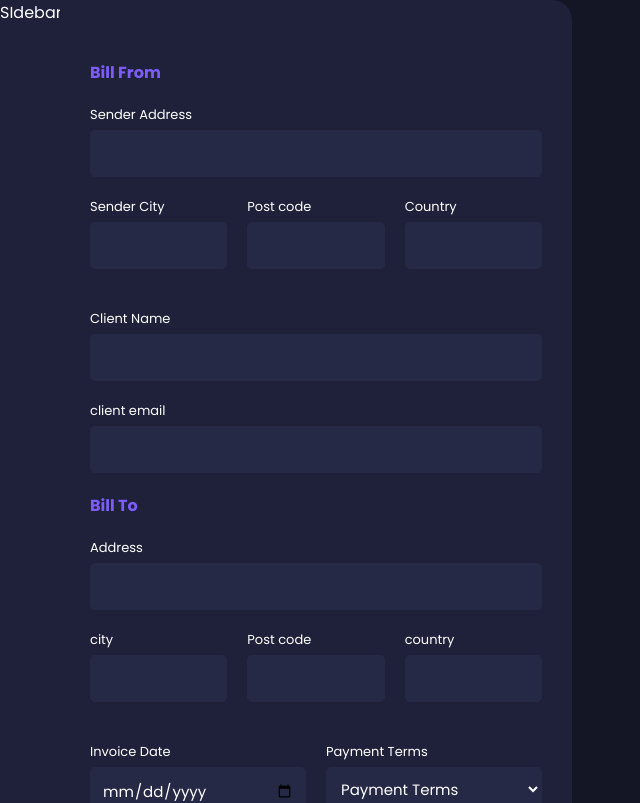
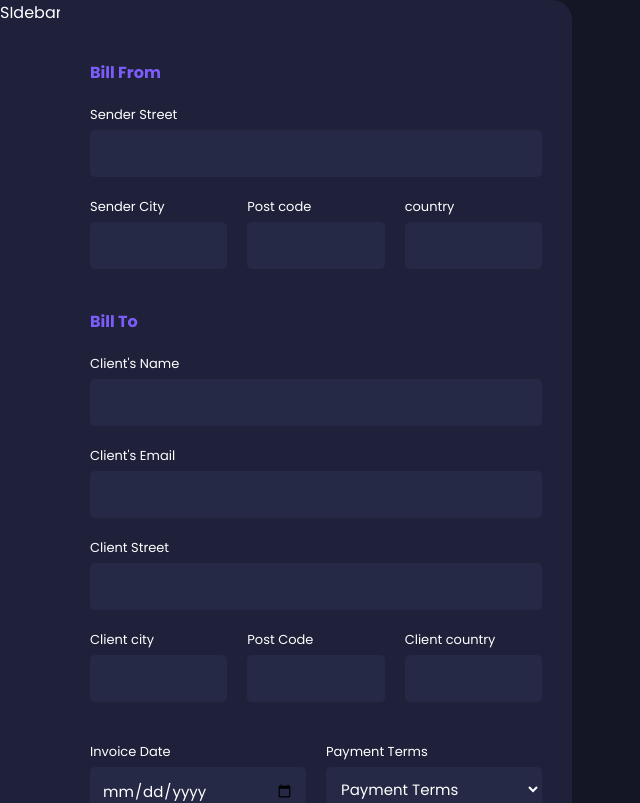
Before and after one commit to thebigbenn009/Invoice-App, a React (Vite) app: page /newInvoice in a window 1280 px wide. Shown: the top 803 px of the page, without its empty margins (0-640 px from the left). Built offline with nearby package versions, Linux system fonts and the light colour scheme.

Commit message:
FORM-REDONE

```diff
--- a/src/Context.jsx
+++ b/src/Context.jsx
@@ -29,14 +29,14 @@ const AppProvider = ({ children }) => {
       console.log("items must be placed");
       return;
     }
-    // setInvoiceData((prevInvoice) => {
-    //   const newInvoice = {
-    //     id: generateUniqueId(prevInvoice),
-    //     status: "pending",
-    //     ...data,
-    //   };
-    //   return [...prevInvoice, newInvoice];
-    // });
+    setInvoiceData((prevInvoice) => {
+      const newInvoice = {
+        id: generateUniqueId(prevInvoice),
+        status: "pending",
+        ...data,
+      };
+      return [...prevInvoice, newInvoice];
+    });
     console.log(data);
   };
   //function to handle save to drafts
@@ -48,7 +48,7 @@ const AppProvider = ({ children }) => {
       alert("Please fill out the Name field before saving to drafts.");
     }
   };
-  //function to handle save to drafts
+  //function to handle save to reset fields
   const resetField = () => {
     reset();
   };
--- a/src/components/FormInput.jsx
+++ b/src/components/FormInput.jsx
@@ -7,7 +7,7 @@ const FormInput = () => {
     register,
     control,
     handleSubmit,
-    formState,
+    errors,
     insert,
     fields,
     watch,
@@ -19,21 +19,24 @@ const FormInput = () => {
     resetField,
   } = useGlobalContext();
 
-  const { errors } = formState;
+  // const { errors } = formState;
 
   return (
     <>
       <form onSubmit={handleSubmit(onSubmit)} noValidate>
         <div className="form-control">
           <h4>Bill From</h4>
+
           <InvoiceInput
             inputField="senderAddress.street"
-            id="senderAddress"
-            fieldName="Sender Address"
+            id="senderAddress.street"
             message="can't be empty"
+            fieldName="Sender Street"
             errorMessage={errors?.senderAddress?.street?.message}
           />
+        </div>
         <div className="form-3-col">
+          <div className="form-control">
             <InvoiceInput
               inputField="senderAddress.city"
               id="senderCity"
@@ -41,24 +44,15 @@ const FormInput = () => {
               fieldName="Sender City"
               errorMessage={errors?.senderAddress?.city?.message}
             />
-
-            <div className="invoice-input">
-              <label htmlFor="senderPostcode">
-                <span>Post code</span>
-                <span className="error">
-                  {errors?.senderAddress?.postCode?.message}
-                </span>
-              </label>
-              <input
-                type="text"
-                id="senderPostcode"
-                {...register("senderAddress.postCode", {
-                  // valueAsNumber: true,
-                  required: {
-                    value: true,
-                    message: "can't be empty",
-                  },
-
+          </div>
+          <div className="form-control">
+            <InvoiceInput
+              inputField="senderAddress.postCode"
+              id="senderPostCode"
+              message="can't be empty"
+              fieldName="Post code"
+              errorMessage={errors?.senderAddress?.postCode?.message}
+              validationRules={{
                 pattern: {
                   value: /^\d{1,6}$/,
                   message: "Please enter a number",
@@ -67,137 +61,93 @@ const FormInput = () => {
                   value: 6,
                   message: "Postal code must be 6 characters or less",
                 },
-                })}
+              }}
             />
           </div>
+          <div className="form-control">
             <InvoiceInput
               inputField="senderAddress.country"
               id="senderCountry"
               message="can't be empty"
-              fieldName="Country"
+              fieldName="country"
               errorMessage={errors?.senderAddress?.country?.message}
             />
           </div>
         </div>
         <div className="form-control">
+          <h4>Bill to</h4>
+          <div className="form-control">
             <InvoiceInput
               inputField="clientName"
-            id="client name"
+              id="clientName"
               message="can't be empty"
-            fieldName="Client Name"
+              fieldName="Client's Name"
               errorMessage={errors?.clientName?.message}
             />
           </div>
           <div className="form-control">
-          <div className="invoice-input">
-            <label htmlFor="clientEmail">client email</label>
-            <input
-              type="text"
+            <InvoiceInput
+              inputField="clientEmail"
               id="clientEmail"
-              {...register("clientName", {
-                required: { value: true, message: "can't be empty" },
-              })}
+              message="can't be empty"
+              fieldName="Client's Email"
+              errorMessage={errors?.clientEmail?.message}
+              validationRules={{
+                pattern: {
+                  value: /^[A-Z0-9._%+-]+@[A-Z0-9.-]+\.[A-Z]{2,4}$/i,
+                  message: "Invalid email address",
+                },
+              }}
             />
-            <span className="error">{errors?.clientName?.message}</span>
-          </div>
           </div>
           <div className="form-control">
-          <h4>Bill to</h4>
-          <div className="invoice-input">
-            <label htmlFor="clientStreet">
-              <span>Address</span>
-              <span className="error">
-                {errors?.clientAddress?.street?.message}
-              </span>
-            </label>
-            <input
-              type="text"
+            <InvoiceInput
+              inputField="clientAddress.street"
               id="clientStreet"
-              {...register("clientAddress.street", {
-                required: {
-                  value: true,
-                  message: "can't be empty",
-                },
-              })}
-            />
-          </div>
-          <div className="form-3-col">
-            <div className="invoice-input">
-              <label htmlFor="clientCity">
-                <span>city</span>
-                <span className="error">
-                  {errors?.clientAddress?.city?.message}
-                </span>
-              </label>
-              <input
-                type="text"
-                id="clientCity"
-                {...register("clientAddress.city", {
-                  required: {
-                    value: true,
-                    message: "can't be empty",
-                  },
-                })}
-              />
-            </div>
-            <div className="invoice-input">
-              <label htmlFor="clientPostCode">
-                <span>Post code</span>
-                <span className="error">
-                  {errors?.clientAddress?.postCode?.message}
-                </span>
-              </label>
-              <input
-                type="text"
-                id="clientPostCode"
-                {...register("clientAddress.postCode", {
-                  required: {
-                    value: true,
-                    message: "can't be empty",
-                  },
-
-                  pattern: {
-                    value: /^\d{1,6}$/,
-                    message: "Please enter a number",
-                  },
-                  maxLength: {
-                    value: 6,
-                    message: "Postal code must be 6 characters or less",
-                  },
-                })}
-              />
-            </div>
-            <div className="invoice-input">
-              <label htmlFor="clientCountry">
-                <span>country</span>
-                <span className="error">
-                  {errors?.clientAddress?.country?.message}
-                </span>
-              </label>
-              <input
-                type="text"
-                id="clientCountry"
-                {...register("clientAddress.country", {
-                  required: {
-                    value: true,
-                    message: "can't be empty",
-                  },
-                })}
+              message="can't be empty"
+              fieldName="Client Street"
+              errorMessage={errors?.clientAddress?.street?.message}
             />
           </div>
         </div>
+        <div className="form-3-col">
+          <div className="form-control">
+            <InvoiceInput
+              inputField="clientAddress.city"
+              id="clientCity"
+              message="can't be empty"
+              fieldName="Client city"
+              errorMessage={errors?.clientAddress?.city?.message}
+            />
           </div>
           <div className="form-control">
+            <InvoiceInput
+              inputField="clientAddress.postCode"
+              id="clientPostCode"
+              message="can't be empty"
+              fieldName="Post Code"
+              errorMessage={errors?.clientAddress?.postCode?.message}
+            />
+          </div>
+          <div className="form-control">
+            <InvoiceInput
+              inputField="clientAddress.country"
+              id="clientCountry"
+              message="can't be empty"
+              fieldName="Client country"
+              errorMessage={errors?.clientAddress?.country?.message}
+            />
+          </div>
+        </div>
         <div className="form-2-col">
           <InvoiceInput
             inputField="createdAt"
+            type="date"
             id="createdAt"
             message="can't be empty"
             fieldName="Invoice Date"
             errorMessage={errors?.createdAt?.message}
-              type="date"
           />
-
           <div className="invoice-input">
             <label htmlFor="paymentDue">
               <span>Payment Terms</span>
@@ -219,63 +169,99 @@ const FormInput = () => {
             </select>
           </div>
         </div>
+        <div className="form-control">
+          <InvoiceInput
+            inputField="description"
+            type="text"
+            id="description"
+            message="can't be empty"
+            fieldName="Project Description"
+            errorMessage={errors?.description?.message}
+          />
         </div>
         <div className="form-control">
           <h4>Items</h4>
-          {fields.map((field, index) => (
+          {fields.map((field, index) => {
+            return (
               <div key={field.id} className="form-4-col">
-              <InvoiceInput
-                inputField={`items.${index}.name`}
-                id={`items.${index}.name`}
-                message="item name required"
-                fieldName="Item"
-                errorMessage={errors?.items?.[index]?.name?.message}
+                <div className="invoice-input">
+                  <label htmlFor="name">
+                    <span>Item</span>
+                  </label>
+                  <input
                     type="text"
+                    id="name"
+                    {...register(`items.${index}.name`, {
+                      required: {
+                        value: true,
+                        message: "required",
+                      },
+                    })}
                   />
-              <InvoiceInput
-                inputField={`items.${index}.quantity`}
-                id={`items.${index}.quantity`}
-                message="specify quantity"
-                fieldName="Qty"
-                errorMessage={errors?.items?.[index]?.quantity?.message}
+                  <span className="error">
+                    {errors?.items?.[index]?.name?.message}
+                  </span>
+                </div>
+                <div className="invoice-input">
+                  <label htmlFor="quantity">
+                    <span>Qty</span>
+                  </label>
+                  <input
                     type="text"
-                validationRules={{
+                    id="quantity"
+                    {...register(`items.${index}.quantity`, {
+                      required: {
+                        value: true,
+                        message: "required",
+                      },
                       pattern: {
                         value: /^\d{1,5}$/,
                         message: "Please enter a number",
                       },
-                }}
-                onChangeHandler={(e) =>
+                    })}
+                    onChange={(e) =>
                       handleQuantityChange(index, e.target.value)
                     }
                   />
-
-              <InvoiceInput
-                inputField={`items.${index}.price`}
-                id={`items.${index}.price`}
-                message="specify price"
-                fieldName="Price"
-                errorMessage={errors?.items?.[index]?.price?.message}
+                  <span className="error">
+                    {errors?.items?.[index]?.quantity?.message}
+                  </span>
+                </div>
+                <div className="invoice-input">
+                  <label htmlFor="price">
+                    <span>Price</span>
+                  </label>
+                  <input
                     type="text"
-                validationRules={{
+                    id="price"
+                    {...register(`items.${index}.price`, {
+                      required: {
+                        value: true,
+                        message: "required",
+                      },
                       pattern: {
                         value: /^\d{1,5}$/,
                         message: "Please enter a number",
                       },
-                }}
-                onChangeHandler={(e) =>
-                  handlePriceChange(index, e.target.value)
-                }
+                    })}
+                    onChange={(e) => handlePriceChange(index, e.target.value)}
                   />
-              <InvoiceInput
-                inputField={`items.${index}.total`}
-                id={`items.${index}.total`}
-                fieldName="Total"
+                  <span className="error">
+                    {errors?.items?.[index]?.price?.message}
+                  </span>
+                </div>
+                <div className="invoice-input">
+                  <label htmlFor="total">
+                    <span>Total</span>
+                  </label>
+                  <input
                     type="number"
-                handleValue={watch(`items.${index}.total`, 0)}
                     readOnly
+                    id="total"
+                    {...register(`items[${index}].total`)}
+                    value={watch(`items.${index}.total`, 0)}
                   />
-
+                </div>
                 <svg
                   className="remove-item"
                   onClick={() => remove(index)}
@@ -290,7 +276,8 @@ const FormInput = () => {
                   />
                 </svg>
               </div>
-          ))}
+            );
+          })}
           <div>
             <button
               className="btn  btn-add"
@@ -308,7 +295,6 @@ const FormInput = () => {
             </button>
           </div>
         </div>
-
         <div className="btn-container">
           <div className="btn-discard">
             <button
--- a/src/components/InvoiceInput.jsx
+++ b/src/components/InvoiceInput.jsx
@@ -31,8 +31,6 @@ const InvoiceInput = ({
             },
             ...validationRules,
           })}
-          onChange={onChangeHandler}
-          value={handleValue}
           readOnly={readOnly}
         />
       </div>
```
Lines whose indentation alone changed are shown as unchanged.
